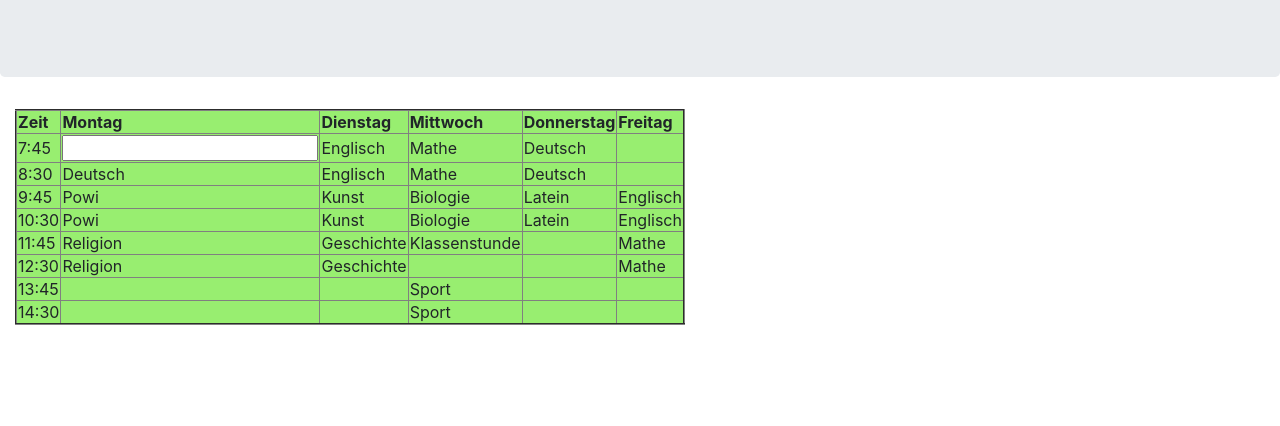
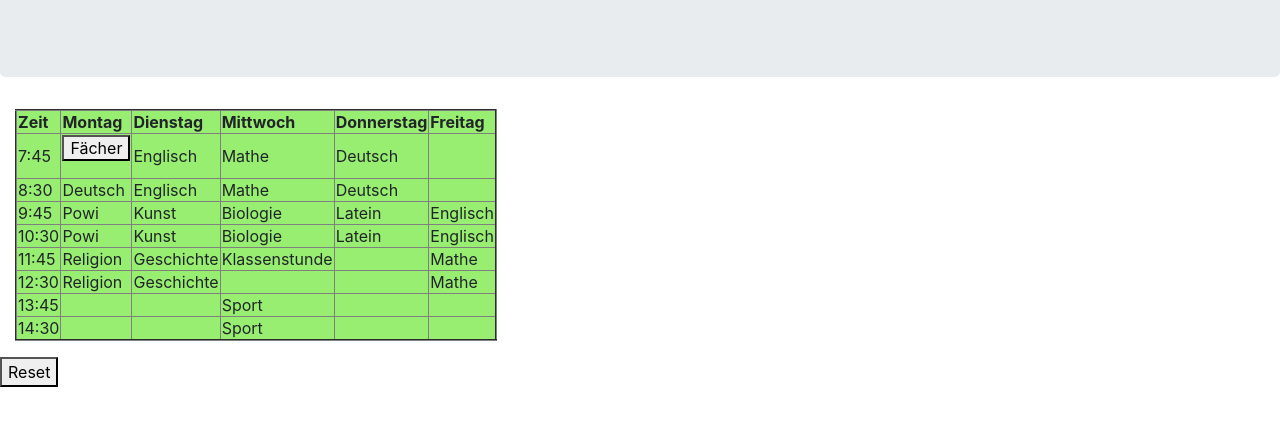
Before and after one commit to julie08st/Stundenplan, a plain HTML site: page index.html in a window 1280 px wide. Shown: the part 228-654 px from the top of the page. Drawn offline with nearby package versions, Linux system fonts and the light colour scheme.

Commit message:
Button hinbekommen

```diff
--- a/index.html
+++ b/index.html
@@ -1,6 +1,5 @@
 <script>
-
-Montag1 = 'Deutsch';
+	Montag1 = 'Deutsch';
 Montag2 = 'Deutsch';
 Montag3 = 'Powi';
 Montag4 = 'Powi';
@@ -36,9 +35,6 @@ Freitag3 = 'Englisch';
 Freitag4 = 'Englisch';
 Freitag5 = 'Mathe';
 Freitag6 = 'Mathe';
-
-
-
 
 </script>
 
@@ -153,7 +149,25 @@ Freitag6 = 'Mathe';
         </tr>
         <tr>
           <td>7:45</td>
-          <td><input type="text" name="Montag1" value=""></td>
+          <td><script>
+function clickCounter() {
+  if(typeof(Storage) !== "undefined") {
+    if (localStorage.clickcount) {
+      localStorage.clickcount = Number(localStorage.clickcount)+1;
+    } else {
+      localStorage.clickcount = 1;
+    }
+    document.getElementById("result").innerHTML = "Clicks: " + localStorage.clickcount;
+  }
+}
+</script>
+<!--</head>
+<body>-->
+
+<p><button onclick="clickCounter()" type="button">Fächer</button></p>
+<div id="result"></div>
+<!--<p>Click the button to see the counter increase.</p>
+<p>Close the browser tab (or window), and try again, and the counter will continue to count (is not reset).</p></td>-->
           <td><script>document.write(Dienstag1);</script></td>
           <td><script>document.write(Mittwoch1);</script></td>
           <td><script>document.write(Donnerstag1);</script></td>
@@ -220,8 +234,22 @@ Freitag6 = 'Mathe';
       <p></p>
       <p></p>
     </div>
+  </div>
+</div>
+
+
+    <!--<button type="button">Reset</button>-->
+
+    <!--<a class="weis">ajhfo igozv gf ozsgadlfizag rozf sadzgf zg</a>-->
 
     <script src="script.js"></script>
 
+
+
+  <!--<a href="#" target="blank" class="btn btn-primary">Reset &raquo;</a>-->
+  <div>
+    <button class="Button" type="button">Reset</button>
+  </div>
+
   </body>
 </html>
--- a/style.css
+++ b/style.css
@@ -15,3 +15,14 @@
   animation-iteration-count: infinite;
   animation-direction: alternate;
 }
+
+
+
+.weis{
+  color: white;
+}
+
+.Button{
+
+  //margin-top: 100px;
+}
```
